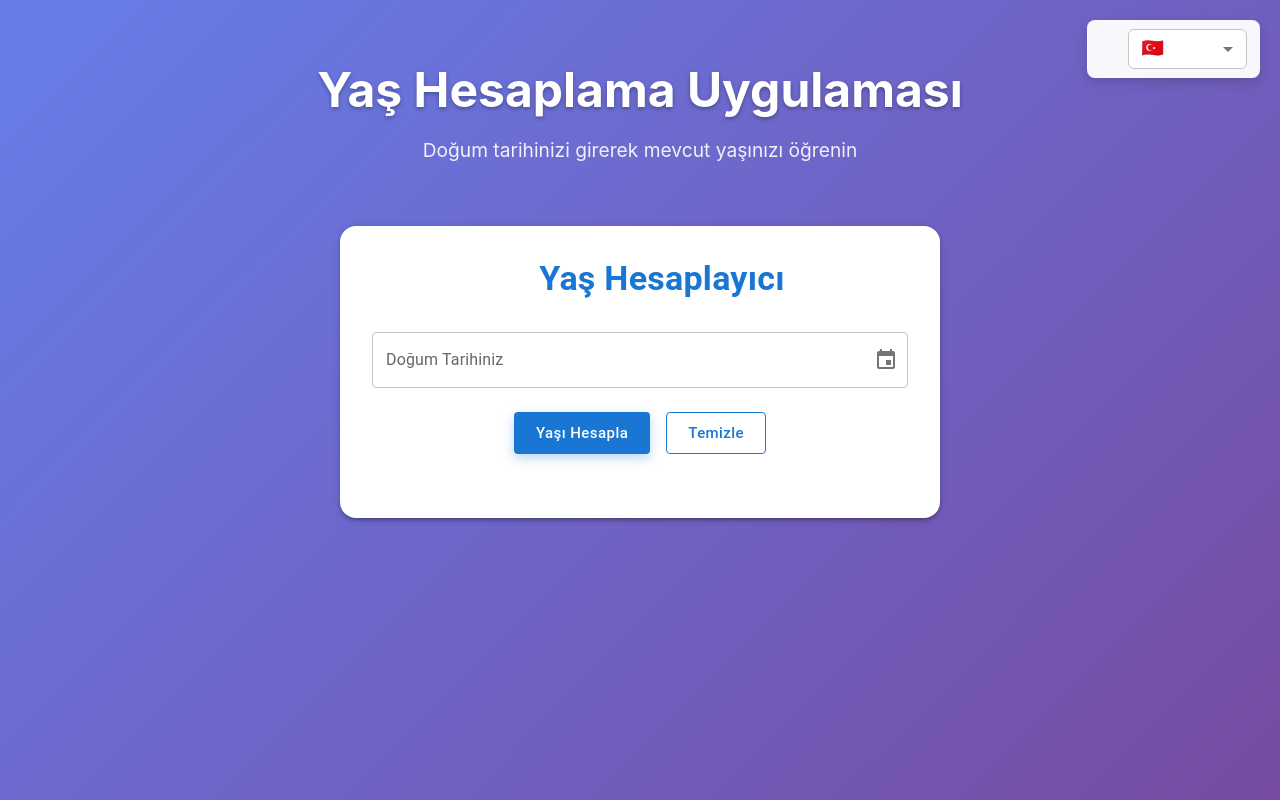
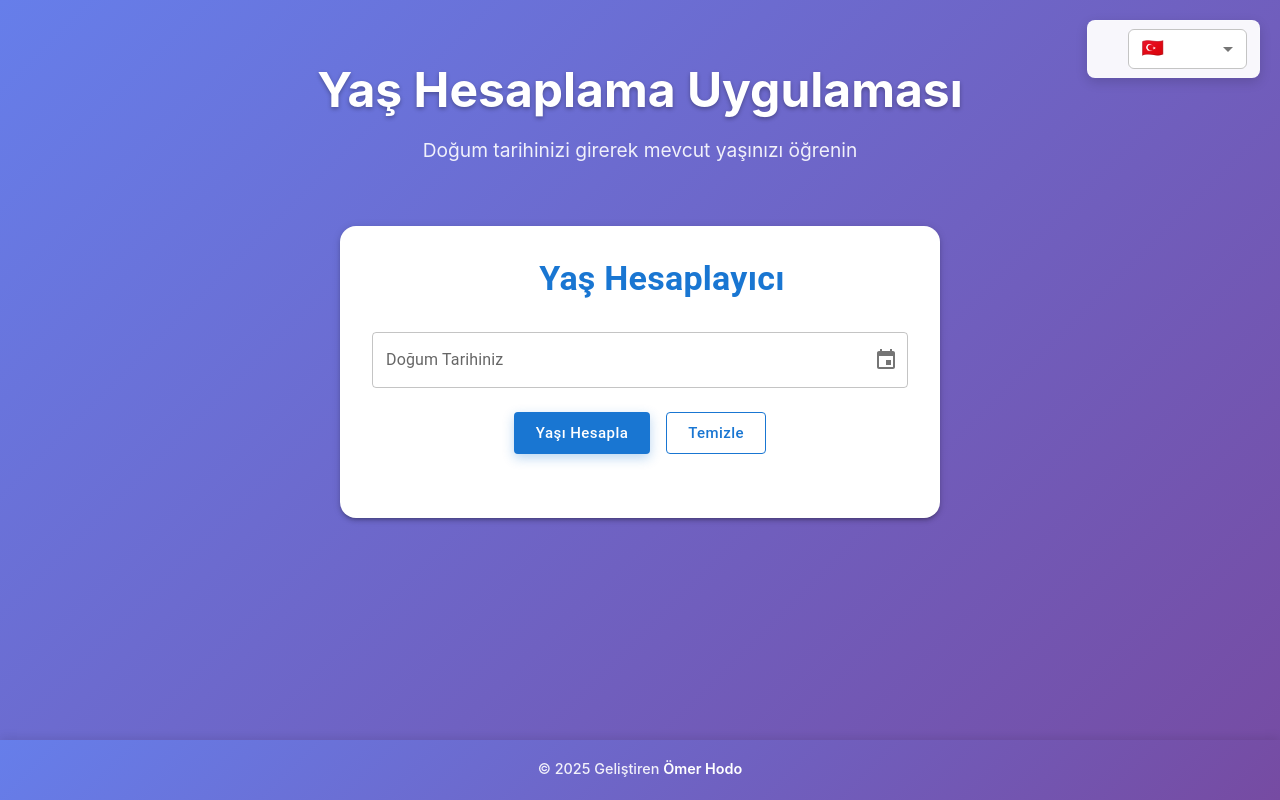
Before and after one commit to omerhodo/age-projects, a Next.js app: page / in a window 1280 px wide. Built offline with nearby package versions, Linux system fonts and the light colour scheme; some icons are missing.

Commit message:
add footer

```diff
--- a/src/app/page.module.scss
+++ b/src/app/page.module.scss
@@ -45,13 +45,16 @@ $small-mobile: 600px;
 .home {
     min-height: 100vh;
     background: linear-gradient(135deg, $gradient-start 0%, $gradient-end 100%);
-    padding: 20px 0;
+    padding: 20px 0 0 0;
+    display: flex;
+    flex-direction: column;
 
     &__main {
         max-width: $max-width;
         @include center-content;
         padding: 40px 20px;
         text-align: center;
+        flex: 1;
 
         @media (max-width: $tablet) {
             padding: 20px 16px;
--- a/src/app/page.tsx
+++ b/src/app/page.tsx
@@ -1,6 +1,7 @@
 'use client';
 
 import AgeCalculator from '@/components/AgeCalculator/AgeCalculator';
+import Footer from '@/components/Footer';
 import LanguageSwitcher from '@/components/LanguageSwitcher/LanguageSwitcher';
 import { useTranslation } from 'react-i18next';
 import styles from './page.module.scss';
@@ -16,6 +17,7 @@ export default function Home() {
         <p className={styles.home__description}>{t('home.description')}</p>
         <AgeCalculator />
       </main>
+      <Footer />
     </div>
   );
 }
--- /dev/null
+++ b/src/components/Footer/Footer.module.scss
@@ -0,0 +1,53 @@
+.footer {
+  width: 100%;
+  background: linear-gradient(135deg, #667eea 0%, #764ba2 100%);
+  color: white;
+  padding: 1rem 0;
+  margin-top: auto;
+  min-height: 60px;
+  display: flex;
+  align-items: center;
+  justify-content: center;
+  box-shadow: 0 -2px 10px rgba(0, 0, 0, 0.1);
+
+  &__content {
+    text-align: center;
+    max-width: 1200px;
+    padding: 0 1rem;
+  }
+
+  &__text {
+    margin: 0 0 0.25rem 0;
+    font-size: 0.9rem;
+    font-weight: 500;
+    color: rgba(255, 255, 255, 0.9);
+  }
+
+  &__author {
+    font-weight: 600;
+    color: #fff;
+  }
+
+  &__secondary {
+    margin: 0;
+    font-size: 0.8rem;
+    color: rgba(255, 255, 255, 0.7);
+  }
+
+  @media (prefers-color-scheme: dark) {
+    background: linear-gradient(135deg, #2c3e50 0%, #34495e 100%);
+  }
+
+  @media (max-width: 768px) {
+    padding: 0.75rem 0;
+    min-height: 50px;
+
+    &__text {
+      font-size: 0.8rem;
+    }
+
+    &__secondary {
+      font-size: 0.7rem;
+    }
+  }
+}
--- /dev/null
+++ b/src/components/Footer/Footer.tsx
@@ -0,0 +1,20 @@
+'use client';
+
+import { useTranslation } from 'react-i18next';
+import styles from './Footer.module.scss';
+
+const Footer = () => {
+    const { t } = useTranslation();
+
+    return (
+        <footer className={styles.footer}>
+            <div className={styles.footer__content}>
+                <p className={styles.footer__text}>
+                    © 2025 {t('footer.madeBy')} <span className={styles.footer__author}>Ömer Hodo</span>
+                </p>
+            </div>
+        </footer>
+    );
+};
+
+export default Footer;
--- /dev/null
+++ b/src/components/Footer/index.ts
@@ -0,0 +1 @@
+export { default } from './Footer';
--- a/src/locales/en.json
+++ b/src/locales/en.json
@@ -28,5 +28,8 @@
       "since": "Since your birth:",
       "youHaveLived": "You have lived for"
     }
+  },
+  "footer": {
+    "madeBy": "Developed by"
   }
 }
--- a/src/locales/tr.json
+++ b/src/locales/tr.json
@@ -28,5 +28,8 @@
       "since": "Doğumunuzdan bu yana:",
       "youHaveLived": "Toplamda yaşadığınız süre"
     }
+  },
+  "footer": {
+    "madeBy": "Geliştiren"
   }
 }
```
